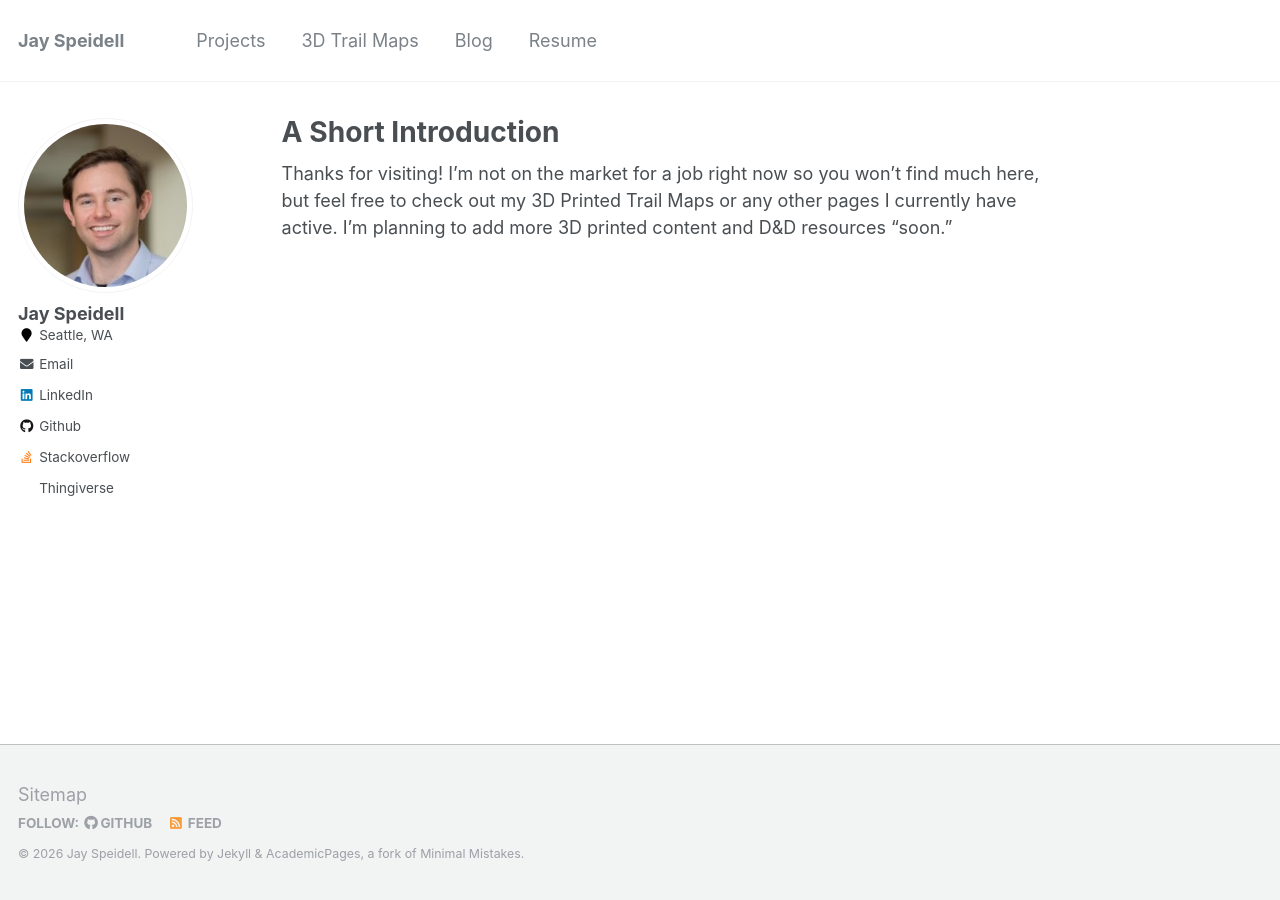
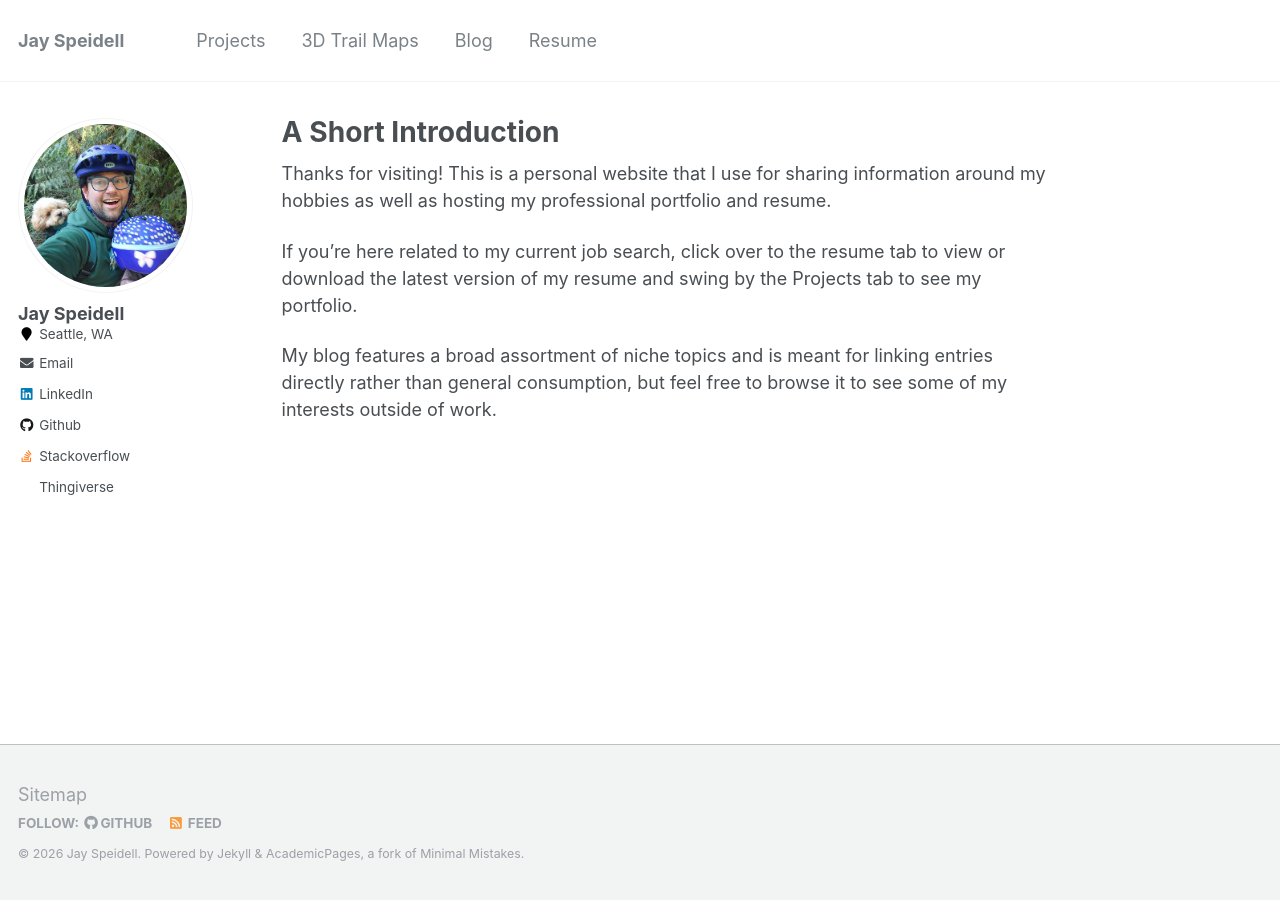
Before and after one commit to jayspeidell/jayspeidell.github.io, a Jekyll site: the page built from _pages/about.md, in a window 1280 px wide. Built offline with Jekyll 4.4.1, drawn with Linux system fonts in a browser that asks for light colours.

Commit message:
jan 29 2026 resume refresh

```diff
--- a/_pages/about.md
+++ b/_pages/about.md
@@ -8,4 +8,8 @@ redirect_from:
   - /about.html
 ---
 
-Thanks for visiting! I'm not on the market for a job right now so you won't find much here, but feel free to check out my 3D Printed Trail Maps or any other pages I currently have active. I'm planning to add more 3D printed content and D&D resources "soon."
+Thanks for visiting! This is a personal website that I use for sharing information around my hobbies as well as hosting my professional portfolio and resume.
+
+If you’re here related to my current job search, click over to the resume tab to view or download the latest version of my resume and swing by the Projects tab to see my portfolio.
+
+My blog features a broad assortment of niche topics and is meant for linking entries directly rather than general consumption, but feel free to browse it to see some of my interests outside of work.
```
Also changed, not shown: _pages/cv.md (+1 -1 lines), _portfolio/project04-wdgt-website.md (added, +41 -0 lines), _trash/portfolio archive/project01-momentum-location-intelligence.md (added, +7 -0 lines), _portfolio/project10-pyswarms.md (renamed from _portfolio/project00-pyswarms.md), _portfolio/project15-toxic-comments.md (renamed from _portfolio/project05-toxic-comments.md), _portfolio/project17-galazy-zoo.md (renamed from _portfolio/project07-galazy-zoo.md), _trash/portfolio archive/project13-light-curve-sequence-analysis.md (renamed from _portfolio/project13-light-curve-sequence-analysis.md), _trash/portfolio archive/project18-oduconnect.md (renamed from _portfolio/project08-oduconnect.md), images/profile.png, images/wdgt/home_long.jpg (added), images/wdgt/homepage.jpg (added), 2 other files.
